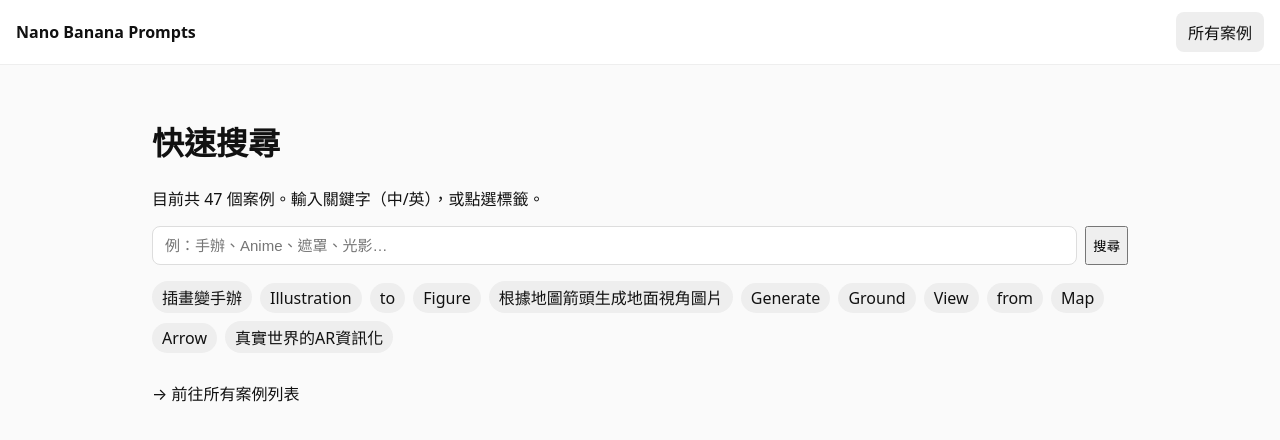
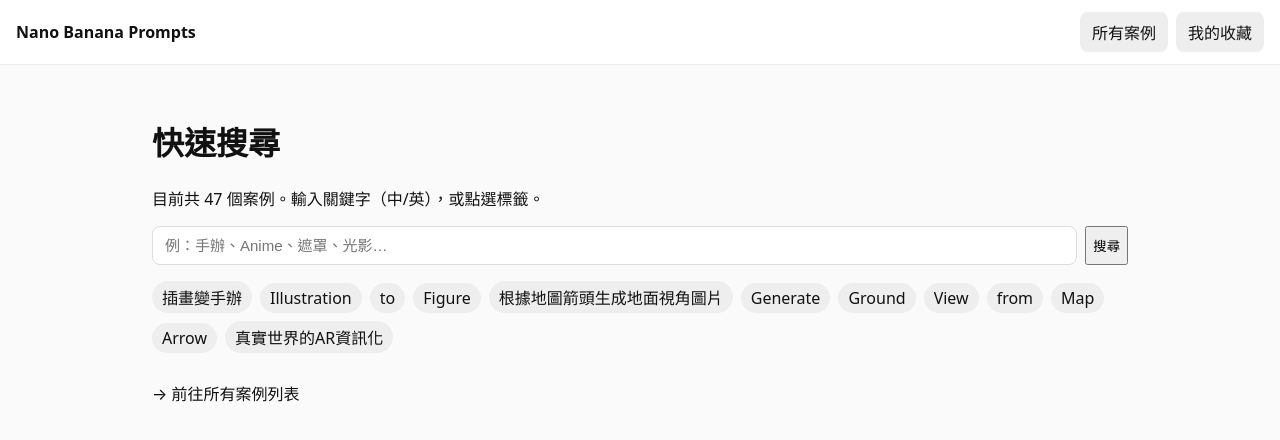
Before and after one commit to sherman0769/awesome-nano-banana-app, a Next.js app: page / in a window 1280 px wide. Shown: the top 440 px of the page. Built offline with nearby package versions, Linux system fonts and the light colour scheme.

Commit message:
chore(nav): add Favorites link in header

```diff
--- a/src/app/layout.tsx
+++ b/src/app/layout.tsx
@@ -47,6 +47,18 @@ export default function RootLayout({ children }: { children: React.ReactNode })
             >
               所有案例
             </Link>
+            <Link
+              href="/favorites"
+              style={{
+                padding: "8px 12px",
+                background: "#eee",
+                borderRadius: 8,
+                textDecoration: "none",
+                color: "inherit",
+              }}
+            >
+              我的收藏
+            </Link>
             <InstallPWA />
           </nav>
         </header>
```
Also changed, not shown: public/fallback-oiPvVnUwZTO7yywDpNc3s.js (renamed from public/fallback-4TZprnm7mk4QBi7rGPi3k.js), public/sw.js.
